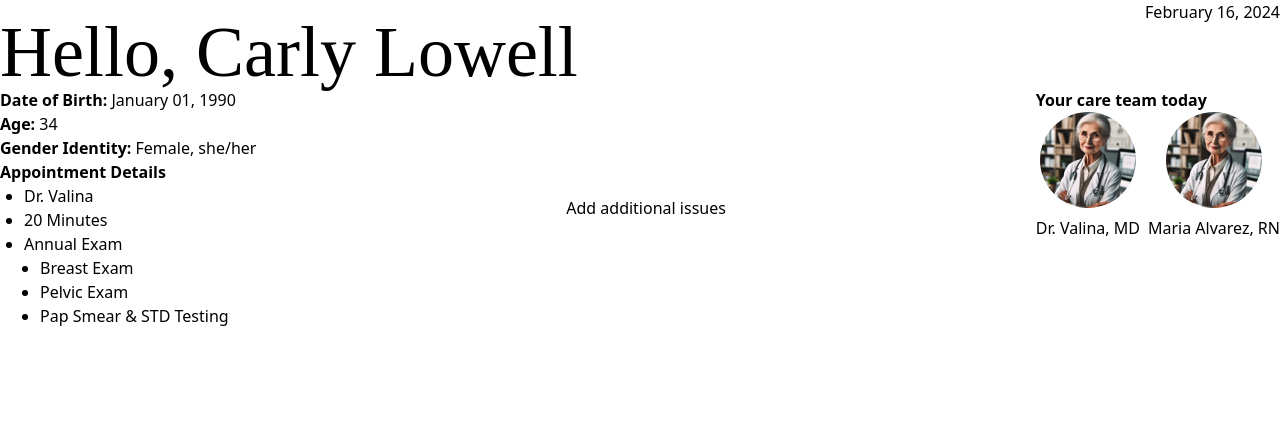
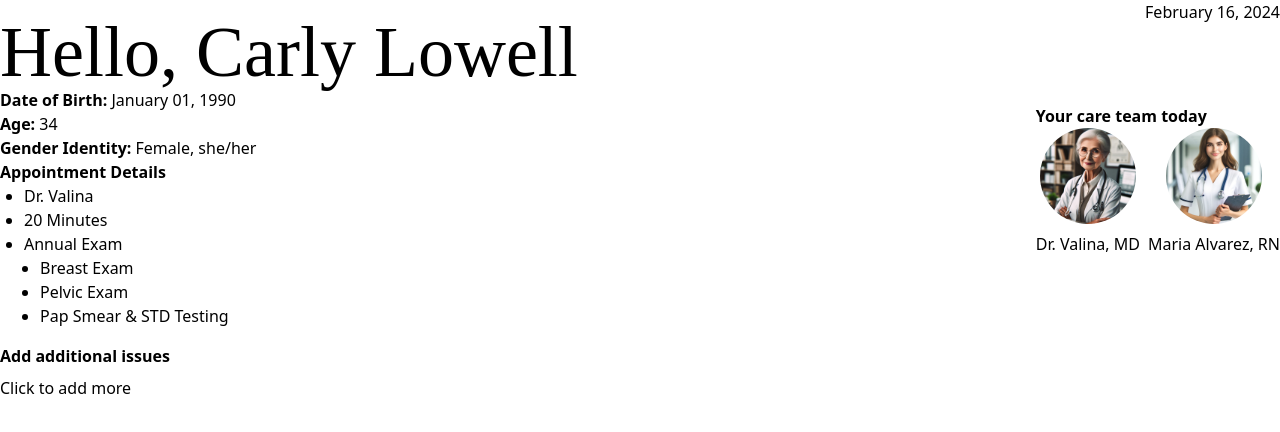
Before and after one commit to 394-w24/NoteDoctor, a React (Create React App) app: page / in a window 1280 px wide. Shown: the top 432 px of the page. Built offline with nearby package versions, Linux system fonts and the light colour scheme.

Commit message:
fixed bugs and add style

```diff
--- a/src/pages/PatientWelcome.jsx
+++ b/src/pages/PatientWelcome.jsx
@@ -1,27 +1,30 @@
 import { differenceInYears, format } from "date-fns";
-import React, {useState} from "react";
+import React, { useState } from "react";
 import { Link } from "react-router-dom";
 import { DateHeader } from "../components/DateHeader";
 
 const PatientWelcome = () => {
   const [open, setOpen] = useState(false);
   const [additionalIssue, setAdditionalIssue] = useState("");
-  const [additionalIssues, setAdditionalIssues] = useState([]); // TODO: add these additional issues to dB
+  const [additionalIssues, setAdditionalIssues] = useState([]);
 
   const handleSubmit = (e) => {
     e.preventDefault();
+    if (additionalIssue.trim() !== "") {
       setAdditionalIssues([...additionalIssues, additionalIssue]);
+      setAdditionalIssue("");
+      setOpen(false);
     }
+  };
 
   const handleChange = (e) => {
     setAdditionalIssue(e.target.value);
-  }
-
-  console.log(additionalIssues);
+  };
 
   const dob = new Date("1990-01-01");
   const dobString = format(dob, "MMMM dd, yyyy");
   const age = differenceInYears(new Date(), dob);
+
   return (
     <div className="container mt-4">
       <h1 className="font-cursive text-7xl">Hello, Carly Lowell</h1>
@@ -29,74 +32,75 @@ const PatientWelcome = () => {
       <div className="flex justify-between">
         <div className="flex flex-col">
           <div>
-            <p>
-              <span className="font-semibold">Date of Birth: </span>
-              {dobString}
-            </p>
-            <p>
-              <span className="font-semibold">Age: </span>
-              {age}
-            </p>
+            <p><span className="font-semibold">Date of Birth: </span>{dobString}</p>
+            <p><span className="font-semibold">Age: </span>{age}</p>
           </div>
           <div>
-            <p>
-              <span className="font-semibold">Gender Identity: </span>
-              Female, she/her
-            </p>
+            <p><span className="font-semibold">Gender Identity: </span>Female, she/her</p>
           </div>
           <div>
             <div className="font-semibold">Appointment Details</div>
             <ul className="ml-6 list-disc">
-              <li> Dr. Valina</li>
+              <li>Dr. Valina</li>
               <li>20 Minutes</li>
-              <li>
-                Annual Exam
+              <li>Annual Exam
                 <ul className="ml-4 list-disc">
                   <li>Breast Exam</li>
                   <li>Pelvic Exam</li>
                   <li>Pap Smear & STD Testing</li>
+                </ul>
+              </li>
+            </ul>
+            <div className="font-semibold mt-4">Add additional issues</div>
+            <ul className="ml-6 list-disc">
               {additionalIssues.map((issue, index) => (
                 <li key={index}>{issue}</li>
               ))}
             </ul>
-              </li>
-            </ul>
+            <button onClick={() => setOpen(!open)} className="mt-2">
+              Click to add more
+            </button>
           </div>
         </div>
 
-       <button onClick={() => setOpen(!open)} >
-          Add additional issues
-       </button>
-
-       <dialog open={open} className="dialog">
-          <form onSubmit={handleSubmit}>
-            <button onClick={() => setOpen(!open)} >
+        {open && (
+          <dialog open={open} className="dialog" style={{ width: '300px', height: '300px', display: 'flex', flexDirection: 'column', justifyContent: 'space-between' }}>
+            <form onSubmit={handleSubmit} style={{ display: 'flex', flexDirection: 'column', height: '100%', justifyContent: 'space-between' }}>
+              <label htmlFor="additionalIssue" style={{ alignSelf: 'flex-start', margin: '10px 0' }}>Please enter additional issues below</label>
+              <input
+                id="additionalIssue"
+                type="text"
+                value={additionalIssue}
+                onChange={handleChange}
+                style={{ flexGrow: 1, margin: '10px 0', backgroundColor: '#ADD8E6' }}
+              />
+              <div style={{ display: 'flex', justifyContent: 'space-between' }}>
+                <button type="button" onClick={() => setOpen(!open)} style={{ alignSelf: 'flex-start' }}>
                   Close
                 </button>
-            <input  type="text"
-                    placeholder="Enter additional issues"
-                    value={additionalIssue}
-                    onChange={handleChange} />
-            <button type="submit">Submit</button>
+                <button type="submit" style={{ alignSelf: 'flex-end' }}>
+                  Submit
+                </button>
+              </div>
             </form>
           </dialog>
+        )}
 
-
-        <div>
+        <div className="mt-4">
           <p className="font-bold">Your care team today</p>
           <div className="flex gap-2">
             <Link to="/staffBio" className="flex flex-col items-center gap-2">
               <img
                 src="/doctor.webp"
-                alt="doctor"
+                alt="Dr. Valina, MD"
                 className="aspect-square h-24 w-min rounded-full"
               />
               <p>Dr. Valina, MD</p>
             </Link>
             <Link to="/staffBio" className="flex flex-col items-center gap-2">
               <img
-                src="/doctor.webp"
-                alt="doctor"
+                src="/nurse.webp"
+                alt="Maria Alvarez, RN"
                 className="aspect-square h-24 w-min rounded-full"
               />
               <p>Maria Alvarez, RN</p>
```
Lines whose indentation alone changed are shown as unchanged.
